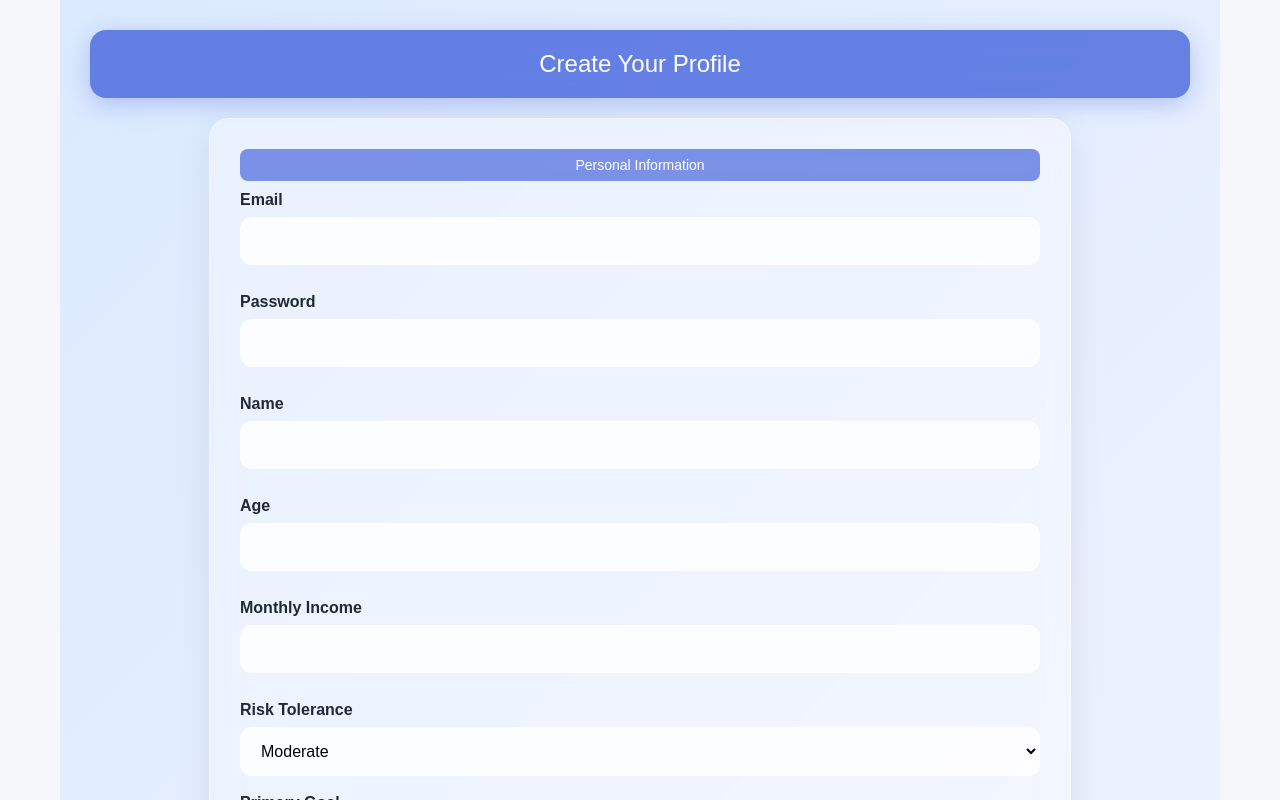
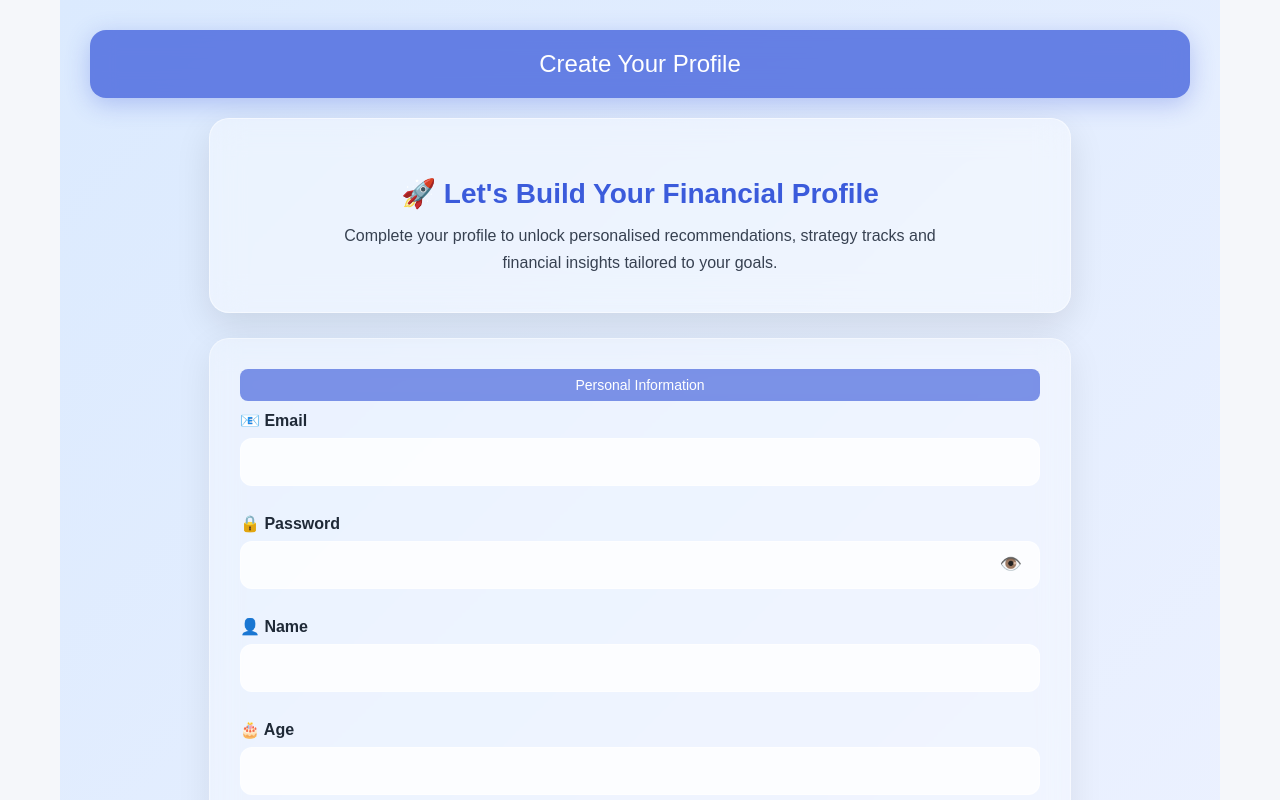
Before and after one commit to jordanchicksen1/nextgen-wealth, a React (Vite) app: page /setup-profile in a window 1280 px wide. Shown: the top 800 px of the page. Built offline with nearby package versions, Linux system fonts and the light colour scheme.

Commit message:
more styling

```diff
--- a/src/pages/profileSetup.jsx
+++ b/src/pages/profileSetup.jsx
@@ -35,6 +35,8 @@ const [password, updatePassword] =
 
   const [error, setError] = useState("");
 
+const [showPassword, setShowPassword] = useState(false);
+
   const handleSubmit = () => {
   if (!email || !password || !name || !age || !income) {
     setError("Please complete all required fields.");
@@ -68,12 +70,32 @@ useEffect(() => {
   );
 
   gsap.fromTo(
-    ".profile-card",
-    { opacity: 0, y: 25 },
+  ".profile-intro, .profile-card",
+  {
+    opacity: 0,
+    y: 25,
+  },
   {
     opacity: 1,
     y: 0,
     duration: 0.6,
+    stagger: 0.15,
+    ease: "power2.out",
+  }
+);
+
+gsap.fromTo(
+  ".feature-card",
+  {
+    opacity: 0,
+    y: 15,
+  },
+  {
+    opacity: 1,
+    y: 0,
+    duration: 0.4,
+    stagger: 0.1,
+    delay: 0.3,
     ease: "power2.out",
   }
 );
@@ -86,6 +108,20 @@ useEffect(() => {
         Create Your Profile
       </div>
 
+<div className="profile-intro">
+
+  <h2>🚀 Let's Build Your Financial Profile</h2>
+
+  <p>
+    Complete your profile to unlock personalised
+    recommendations, strategy tracks and financial
+    insights tailored to your goals.
+  </p>
+
+</div>
+
+
+
       <div className="profile-card">
 
         <div className="card-header">
@@ -93,7 +129,7 @@ useEffect(() => {
         </div>
 
         <div className="profile-field">
-        <label>Email</label>
+        <label>📧 Email</label>
 
   <input
     type="email"
@@ -106,19 +142,33 @@ useEffect(() => {
 </div>
 
 <div className="profile-field">
-  <label>Password</label>
+  <label>🔒 Password</label>
+
+  <div className="password-wrapper">
 
     <input
-    type="password"
+      type={showPassword ? "text" : "password"}
       value={password}
       onChange={(e) =>
         updatePassword(e.target.value)
       }
     />
+
+    <button
+      type="button"
+      className="eye-button"
+      onClick={() =>
+        setShowPassword(!showPassword)
+      }
+    >
+      {showPassword ? "🙈" : "👁️"}
+    </button>
+
+  </div>
 </div>
 
         <div className="profile-field">
-          <label>Name</label>
+          <label>👤 Name</label>
           <input
             value={name}
             onChange={(e) => updateName(e.target.value)}
@@ -126,7 +176,7 @@ useEffect(() => {
         </div>
 
         <div className="profile-field">
-          <label>Age</label>
+          <label>🎂 Age</label>
           <input
             value={age}
             onChange={(e) => updateAge(e.target.value)}
@@ -134,7 +184,7 @@ useEffect(() => {
         </div>
 
         <div className="profile-field">
-          <label>Monthly Income</label>
+          <label>💰 Monthly Income</label>
           <input
             value={income === 0 ? "" : income}
             onChange={(e) =>
@@ -144,7 +194,7 @@ useEffect(() => {
         </div>
 
         <div className="profile-field">
-          <label>Risk Tolerance</label>
+          <label>🛡️ Risk Tolerance</label>
 
           <select
             value={riskTolerance}
@@ -159,7 +209,7 @@ useEffect(() => {
         </div>
 
         <div className="profile-field">
-          <label>Primary Goal</label>
+          <label>🎯 Primary Goal</label>
 
           <select
             value={goal}
```
Lines whose indentation alone changed are shown as unchanged.
